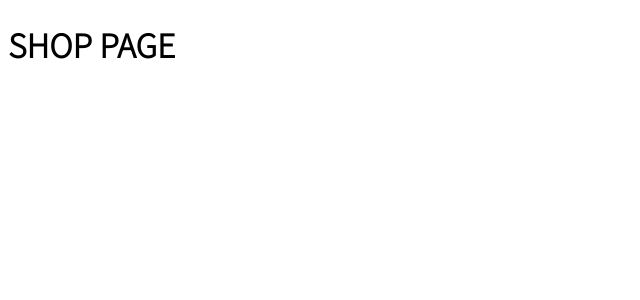
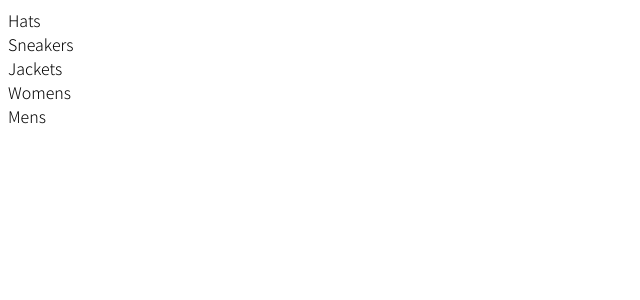
Before and after one commit to EdsonAp/E-Commerce, a React (Create React App) app: page /shop in a window 1280 px wide. Shown: the top 300 px of the page, without its empty margins (0-640 px from the left). Built offline with nearby package versions, Linux system fonts and the light colour scheme.

Commit message:
added collection items component

```diff
--- a/src/App.js
+++ b/src/App.js
@@ -4,13 +4,10 @@ import { BrowserRouter as Router, Link, Route, Switch } from 'react-router-dom'
 import HomePage from '../src/pages/homepage/homepage.component.jsx'
 import ShopPage from './components/menu-item/shop/shop-component.jsx'
 
-
 function App() {
   return (
     <>
-    <Switch>
       <Route exact path='/' component={HomePage}/>
-    </Switch>
       <Route exact path='/shop' component={ShopPage}/>
     </>
 
--- /dev/null
+++ b/src/components/collection-prev-component/collection-preview.jsx
@@ -0,0 +1,17 @@
+import React from 'react';
+
+
+const CollectionPreview = ({ title, items }) =>(
+    <div className='collection-preview'>
+        <h1 className='Title'>{title.toUpperCase()}</h1>
+        <div className='preview'>
+            {
+                items.map(items => (
+                    <div key={items.id}>{items.name}</div>
+                    ))
+            }
+        </div>
+    </div>
+)
+
+export default CollectionPreview
--- a/src/components/menu-item/shop/shop-component.jsx
+++ b/src/components/menu-item/shop/shop-component.jsx
@@ -1,5 +1,6 @@
 import React, {Component} from 'react';
 import SHOP_DATA from './shop-data.js'
+import CollectionPreview from '../../collection-prev-component/collection-preview'
 
 class ShopPage extends Component{
 
@@ -8,9 +9,16 @@ class ShopPage extends Component{
     }
 
     render(){
+        const {collections} = this.state
         return(
             <>
-                <h1>SHOP PAGE</h1>
+            <div className='shop-page'>
+                {
+                    collections.map(collection =>(
+                        <div>{collection.title}</div>
+                    ))
+                }
+            </div>
             </>
         )
     }
```
Also changed, not shown: src/components/collection-prev-component/collection-preview-styles.sass (added).
